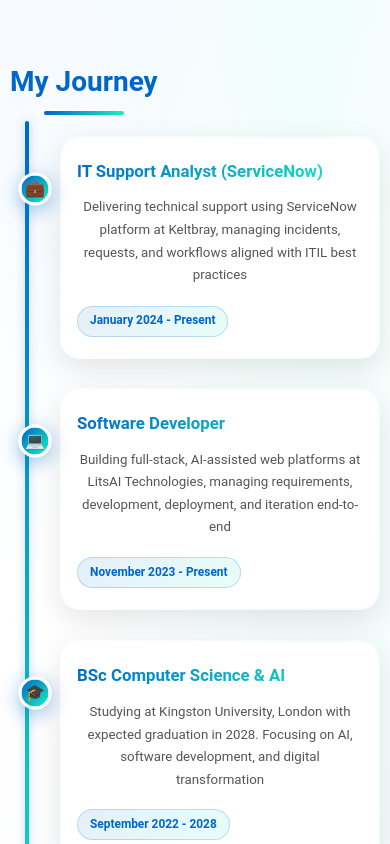
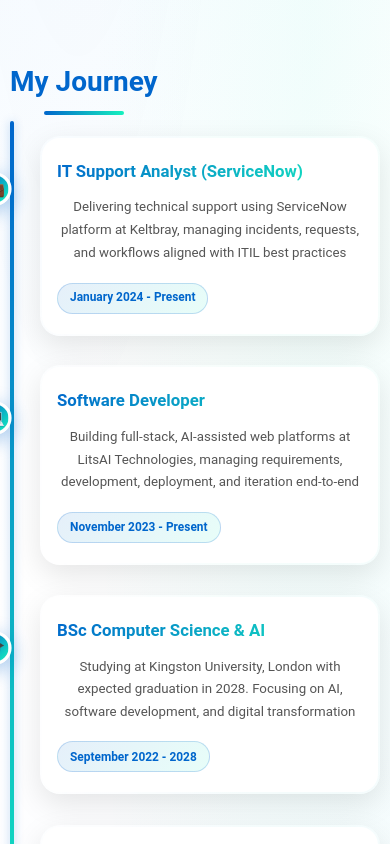
Before and after one commit to Fanisimos/MyPortofolio, a React (Vite) app: page / in a window 390 px wide. Shown: the part 3320-4164 px from the top of the page. Built offline with nearby package versions, Linux system fonts and the light colour scheme.

Commit message:
Fix navbar scroll animation, update journey timeline positioning, add AI icons for Claude and ChatGPT

```diff
--- a/src/About.css
+++ b/src/About.css
@@ -427,13 +427,13 @@
   max-width: 900px;
   margin: 0 auto;
   position: relative;
-  padding: 30px 0 30px 60px;
+  padding: 30px 0 30px 40px;
 }
 
 .journey-timeline::before {
   content: "";
   position: absolute;
-  left: 22px;
+  left: 2px;
   top: 0;
   bottom: 0;
   width: 4px;
@@ -481,7 +481,7 @@
 
 .timeline-marker {
   position: absolute;
-  left: -58px;
+  left: -78px;
   top: 35px;
   width: 48px;
   height: 48px;
@@ -776,11 +776,11 @@
   }
 
   .journey-timeline {
-    padding: 20px 0 20px 50px;
+    padding: 20px 0 20px 30px;
   }
 
   .journey-timeline::before {
-    left: 18px;
+    left: 0;
   }
 
   .timeline-item {
@@ -790,7 +790,7 @@
   }
 
   .timeline-marker {
-    left: -48px;
+    left: -68px;
     width: 40px;
     height: 40px;
     font-size: 1.3rem;
@@ -844,7 +844,7 @@
   }
 
   .timeline-marker {
-    left: -43px;
+    left: -63px;
     width: 32px;
     height: 32px;
     font-size: 1.1rem;
@@ -852,11 +852,11 @@
   }
 
   .journey-timeline::before {
-    left: 15px;
+    left: 0;
   }
 
   .journey-timeline {
-    padding: 15px 0 15px 40px;
+    padding: 15px 0 15px 20px;
   }
 
   .timeline-content h4 {
--- a/src/Header.css
+++ b/src/Header.css
@@ -8,9 +8,11 @@
   background: linear-gradient(135deg, #004080 0%, #0066cc 50%, #16f1be 100%);
   padding: 10px 0;
   box-shadow: 0 4px 20px rgba(0, 0, 0, 0.1);
-  transition: padding 0.3s ease-in-out, box-shadow 0.3s ease-in-out,
-    background 0.3s ease-in-out;
+  transition: padding 0.4s cubic-bezier(0.4, 0, 0.2, 1),
+              box-shadow 0.4s cubic-bezier(0.4, 0, 0.2, 1),
+              background 0.4s cubic-bezier(0.4, 0, 0.2, 1);
   backdrop-filter: blur(10px);
+  will-change: padding, box-shadow;
 }
 
 .header--scrolled {
@@ -40,15 +42,18 @@
   position: relative;
   height: 160px;
   opacity: 1;
-  transition: height 0.3s ease-in-out, opacity 0.2s ease-in-out 0.1s,
-    margin-bottom 0.3s ease-in-out;
+  transition: height 0.4s cubic-bezier(0.4, 0, 0.2, 1),
+              opacity 0.3s cubic-bezier(0.4, 0, 0.2, 1),
+              margin-bottom 0.4s cubic-bezier(0.4, 0, 0.2, 1);
   overflow: hidden;
+  will-change: height, opacity;
 }
 
 .header--scrolled .header__hero-section {
   height: 0;
   margin-bottom: 0;
   opacity: 0;
+  pointer-events: none;
 }
 
 .header__geometric-bg {
--- a/src/Header.jsx
+++ b/src/Header.jsx
@@ -11,16 +11,11 @@ function Header({ onNavClick, activeSection }) {
 
   // Handle scroll effect for header and progress bar
   useEffect(() => {
-    let timeoutId = null;
+    let ticking = false;
 
     const handleScroll = () => {
-      // Clear previous timeout
-      if (timeoutId) {
-        clearTimeout(timeoutId);
-      }
-
-      // Set a small delay to prevent rapid state changes
-      timeoutId = setTimeout(() => {
+      if (!ticking) {
+        window.requestAnimationFrame(() => {
           const scrollY = window.scrollY;
           setIsScrolled(scrollY > 50);
 
@@ -29,15 +24,20 @@ function Header({ onNavClick, activeSection }) {
             document.documentElement.scrollHeight - window.innerHeight;
           const progress = totalHeight > 0 ? (scrollY / totalHeight) * 100 : 0;
           setScrollProgress(progress);
-      }, 10);
+
+          ticking = false;
+        });
+
+        ticking = true;
+      }
     };
 
-    window.addEventListener("scroll", handleScroll);
+    // Initial check
+    handleScroll();
+
+    window.addEventListener("scroll", handleScroll, { passive: true });
     return () => {
       window.removeEventListener("scroll", handleScroll);
-      if (timeoutId) {
-        clearTimeout(timeoutId);
-      }
     };
   }, []);
 
--- a/src/skillsData.js
+++ b/src/skillsData.js
@@ -10,6 +10,8 @@ import githubIcon from "./assets/icons/github.svg";
 import MySQL from "./assets/icons/mysql.svg";
 import expressIcon from "./assets/icons/express.svg";
 import pythonIcon from "./assets/icons/python.svg";
+import anthropicIcon from "./assets/icons/anthropic.svg";
+import openaiIcon from "./assets/icons/openai.svg";
 
 const techStack = [
   {
@@ -92,7 +94,7 @@ const techStack = [
   },
   {
     name: "Claude AI Sonnet 4.5",
-    icon: pythonIcon, // Using python icon as placeholder for AI
+    icon: anthropicIcon,
     bg: "#8b5cf6",
     description:
       "Expert-level prompt engineering with Claude AI for automation and intelligent workflows",
@@ -100,7 +102,7 @@ const techStack = [
   },
   {
     name: "ChatGPT 4o",
-    icon: pythonIcon, // Using python icon as placeholder for AI
+    icon: openaiIcon,
     bg: "#10a37f",
     description:
       "Advanced prompt engineering and AI integration for building smart applications",
```
Also changed, not shown: src/assets/icons/anthropic.svg (added), src/assets/icons/openai.svg (added). Lines whose indentation alone changed are shown as unchanged.
